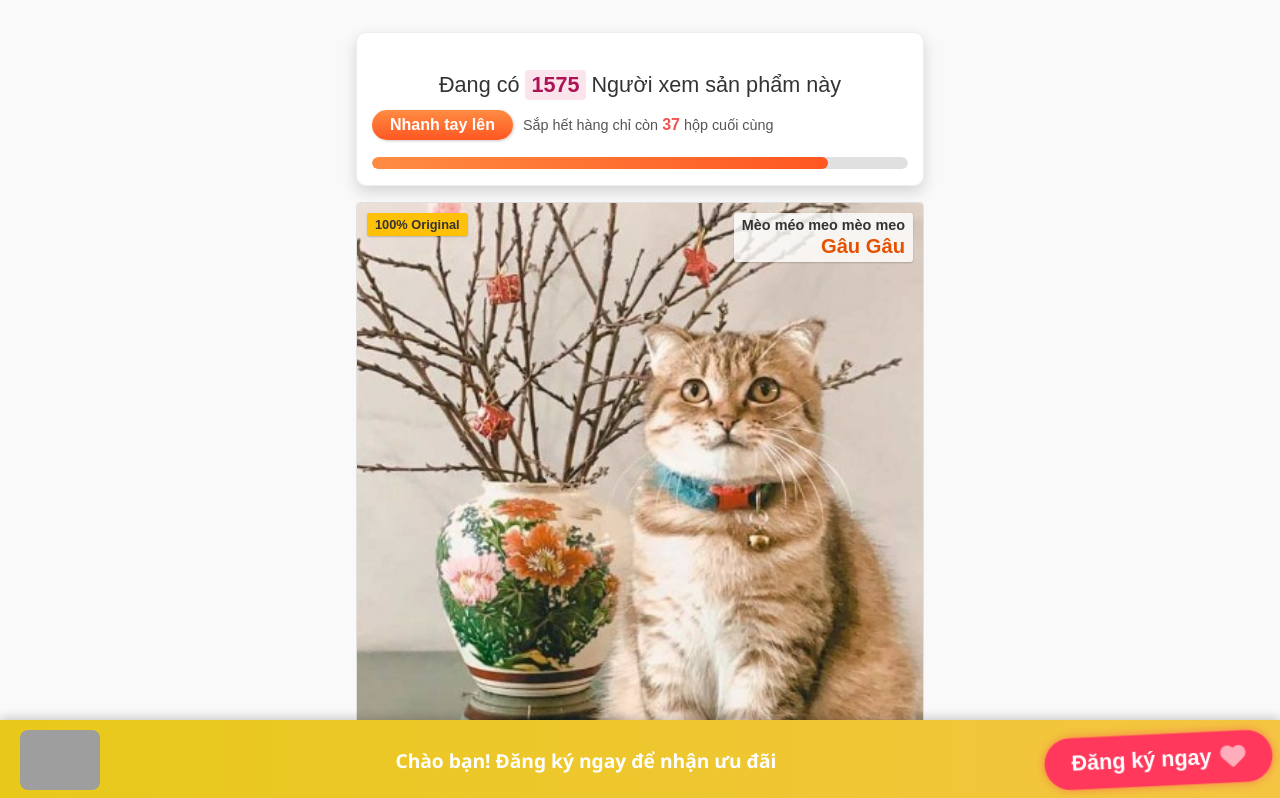
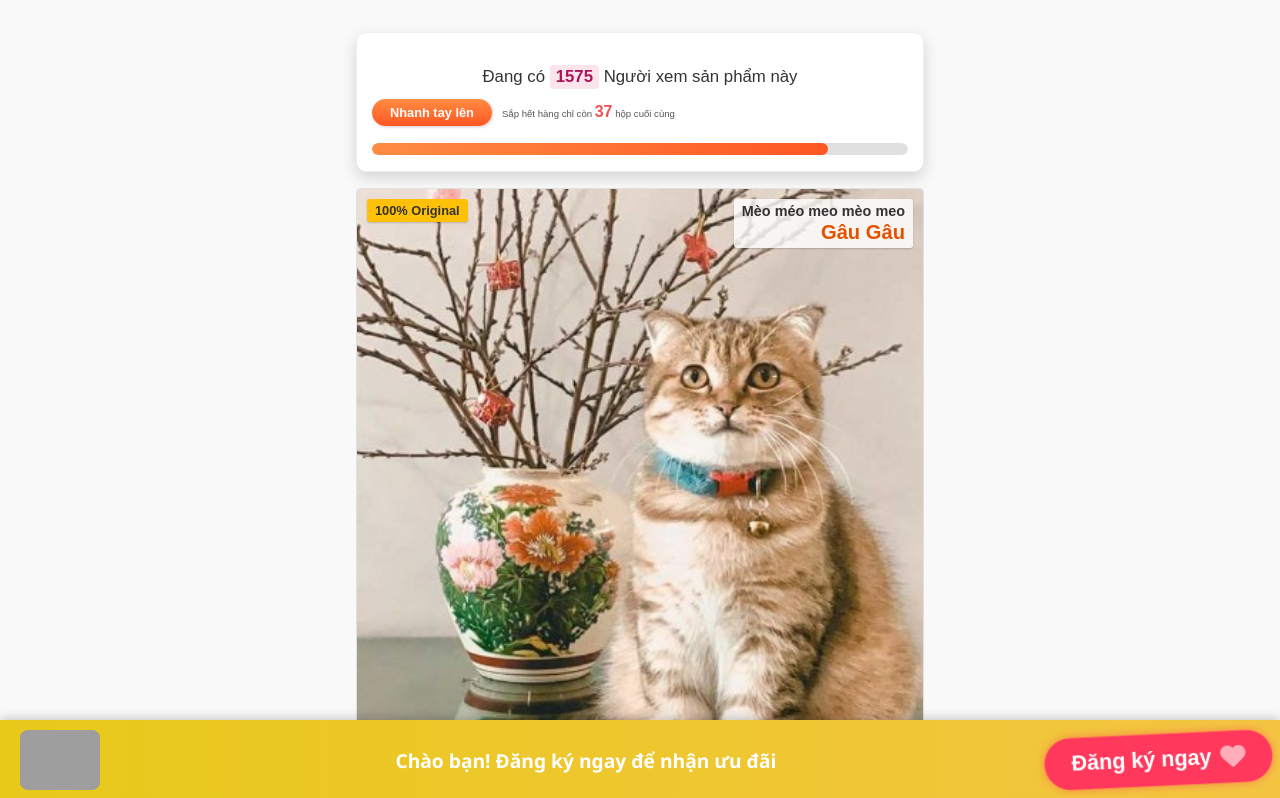
Before and after one commit to doson709/home-demo, a plain HTML site: page index.html in a window 1280 px wide. Shown: the top 798 px of the page. Drawn offline with Linux system fonts and the light colour scheme; grey boxes are pictures that could not be loaded.

Commit message:
Update style.css

```diff
--- a/css/style.css
+++ b/css/style.css
@@ -36,7 +36,7 @@ body {
 
 /* ----- Viewer Count Styles ----- */
 .product-urgency-info .viewer-count {
-  font-size: 1.35em; /* Kích thước chữ */
+  font-size: 1.05em; /* Kích thước chữ */
   color: #333; /* Màu chữ */
   margin-bottom: 10px; /* Khoảng cách dưới */
   text-align: center; /* Canh giữa nếu muốn, hoặc để mặc định (trái) */
@@ -66,7 +66,7 @@ body {
   padding: 6px 18px; /* Khoảng đệm trong */
   border-radius: 20px; /* Bo góc tròn */
   font-weight: bold; /* In đậm */
-  font-size: 1em; /* Kích thước chữ */
+  font-size: 0.8em; /* Kích thước chữ */
   margin-right: 10px; /* Khoảng cách với text bên phải */
   transform: rotate(-3deg); /* Hơi nghiêng giống ảnh */
   box-shadow: 1px 1px 3px rgba(0, 0, 0, 0.2); /* Thêm bóng đổ nhẹ */
@@ -76,7 +76,7 @@ body {
 }
 
 .product-urgency-info .stock-text {
-  font-size: 0.9rem; /* Giảm kích thước font chữ */
+  font-size: 0.6rem; /* Giảm kích thước font chữ */
   color: #555; /* Màu chữ xám nhạt */
   flex-grow: 1; /* Cho phép text chiếm không gian còn lại */
   text-align: left; /* Canh lề trái cho phần text này */
```
